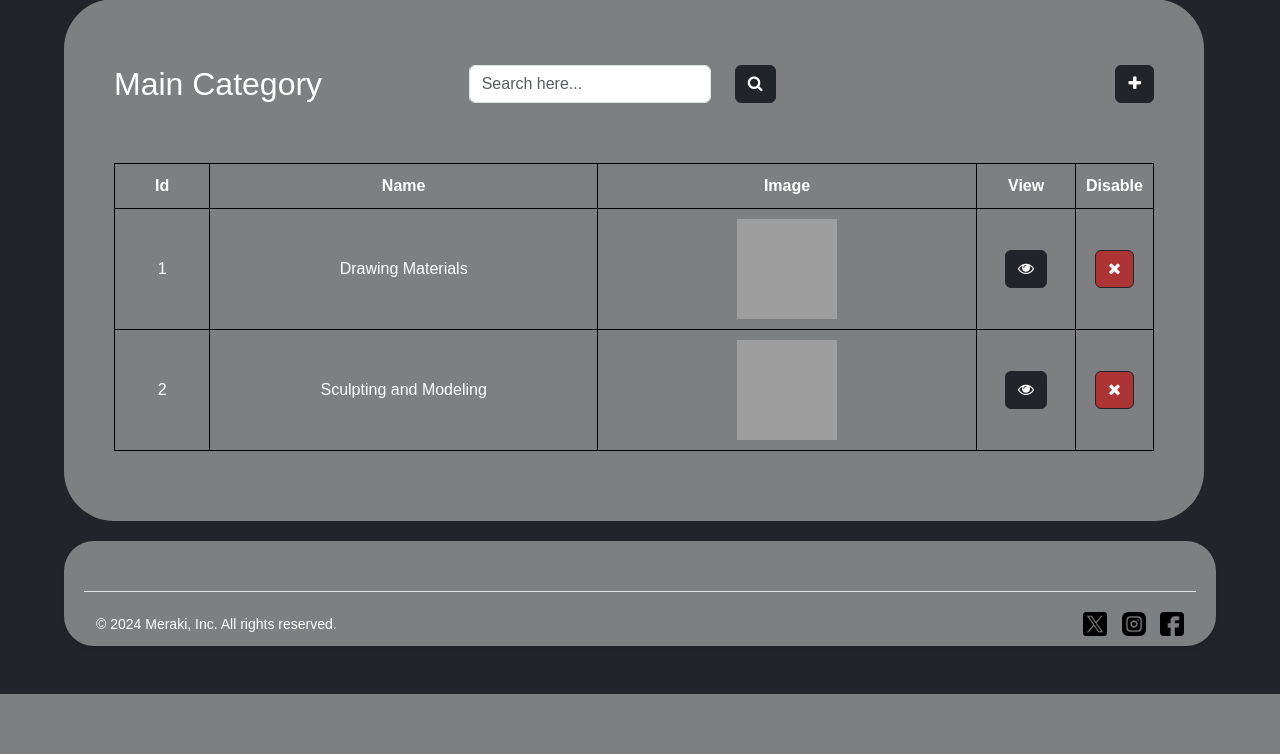
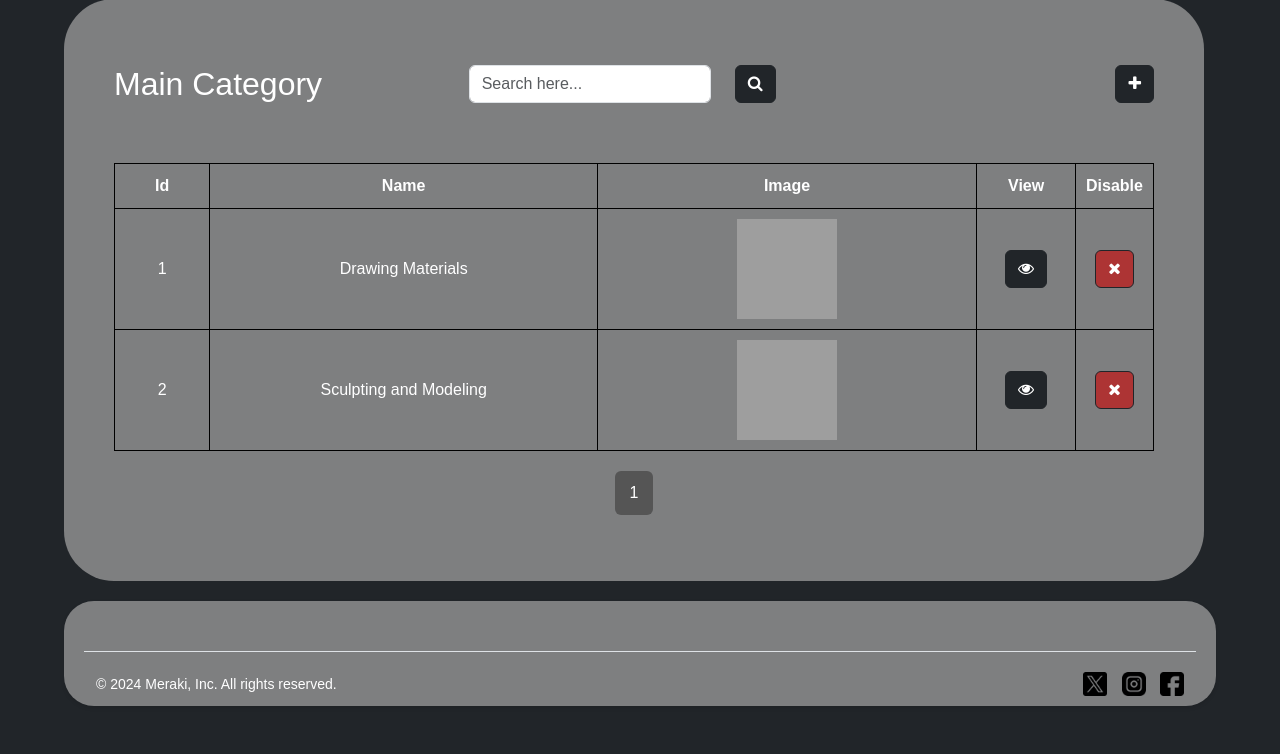
Before and after one commit to JinalTaraviya22/Meraki-Online-Art-Shop, a PHP site: page /demo/AdCategory.php in a window 1280 px wide. Shown: the part 147-901 px from the top of the page. Before the commit the page ends 841 px from the top, so only its background shows below. Run offline with PHP 8.4, Linux system fonts and the light colour scheme; a user stored in the database is signed in; data comes from the database, SQL or seed files in the repository; some libraries are stand-ins or nearby versions; grey boxes are pictures that could not be loaded.

Commit message:
Pagination

```diff
--- a/AdCategory.php
+++ b/AdCategory.php
@@ -55,7 +55,7 @@
             <div class="col-md-3" style="text-align:right">
                 <!-- form for search -->
                 <form method="get"><input type="text" name="search" class="form-control"
-                    placeholder="Search here...">&nbsp;
+                        placeholder="Search here...">&nbsp;
             </div>
             <div class="col-md-1"><button class="btn btn-dark"><i class="fa fa-search "></i></button></div>
             </form>
@@ -114,9 +114,28 @@
                     $search_query = "WHERE C_Name LIKE '%$search%'";
                 }
 
-                // Adding search_query into SQL query
-                $q = "Select * from category_tbl $search_query";
+
+                // Determine the total number of records
+                $q = "SELECT * FROM category_tbl $search_query";
                 $result = mysqli_query($con, $q);
+                $total_records = mysqli_num_rows($result);
+
+                // Set the number of records per page
+                $records_per_page = 2;
+
+                // Calculate the total number of pages
+                $total_pages = ceil($total_records / $records_per_page);
+
+                // Get the current page number
+                $page = isset($_GET['page']) ? $_GET['page'] : 1;
+
+                // Calculate the start record for the current page
+                $start_from = ($page - 1) * $records_per_page;
+
+                // Fetch the records for the current page
+                $q = "SELECT * FROM category_tbl $search_query LIMIT $start_from, $records_per_page";
+                $result = mysqli_query($con, $q);
+
 
                 while ($r = mysqli_fetch_assoc($result)) {
                     ?>
@@ -139,6 +158,21 @@
                 ?>
             </table>
         </div>
+        <nav>
+            <ul class="pagination">
+                <?php
+                if ($page > 1) {
+                    echo "<li class='page-item'><a class='page-link btn-dark' href='?page=" . ($page - 1) . "&search=" . $search . "'><i class='fa fa-chevron-left'></i></a></li>";
+                }
+                for ($i = 1; $i <= $total_pages; $i++) {
+                    echo "<li class='page-item " . ($i == $page ? 'active' : '') . "'><a class='page-link' href='?page=" . $i . "&search=" . $search . "'>" . $i . "</a></li>";
+                }
+                if ($page < $total_pages) {
+                    echo "<li class='page-item'><a class='page-link' href='?page=" . ($page + 1) . "&search=" . $search . "'><i class='fa fa-chevron-right'></i></a></li>";
+                }
+                ?>
+            </ul>
+        </nav>
     </div>
 
     <!-- update product form -->
--- a/styles.css
+++ b/styles.css
@@ -354,4 +354,33 @@ table {
   transform: translateY(0);
 }
 
-/* search css */
+/* pagination css */
+.pagination {
+  justify-content: center;
+}
+
+.pagination li {
+  margin: 0 5px;
+}
+
+.pagination li a {
+  color: #fff;
+  background-color: #333;
+  border: none;
+  padding: 10px 15px;
+  font-size: 16px;
+  border-radius: 5px;
+  cursor: pointer;
+}
+
+.pagination li a:hover {
+  background-color: #444;
+}
+
+.pagination li.active a {
+  background-color: #555;
+}
+
+.pagination li a i {
+  font-size: 18px;
+}
```
